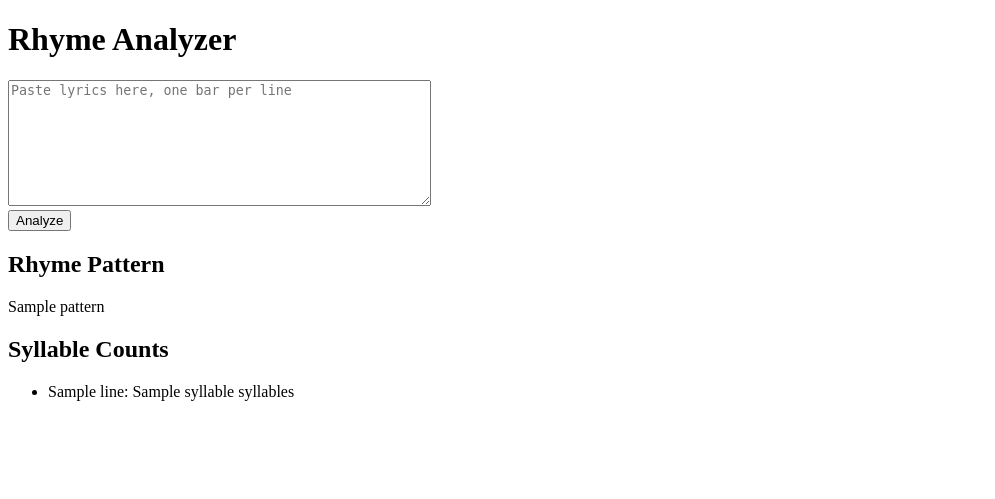
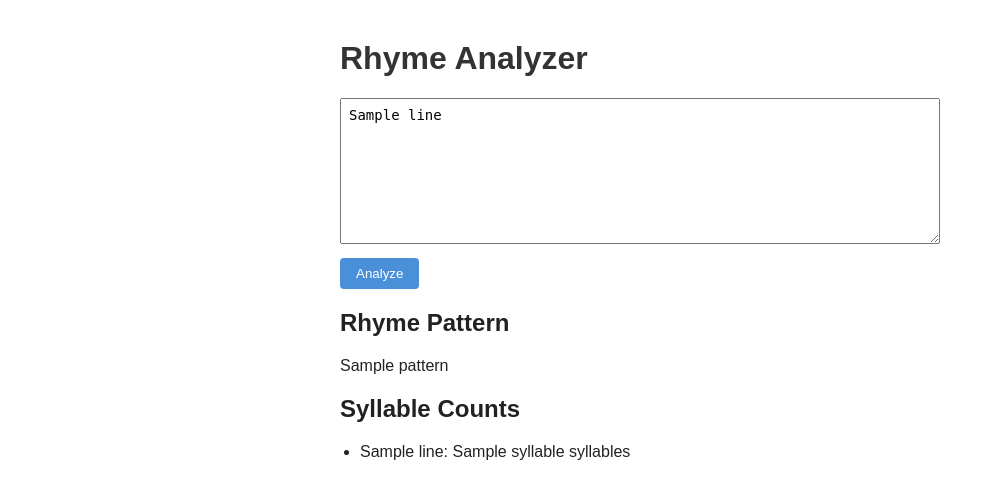
Before and after one commit to Kel1600/rhyme-analyzer, a Flask app: template templates/index.html in a window 1280 px wide. Shown: the top 499 px of the page, without its empty margins (0-995 px from the left). Run offline with Flask 3, Linux system fonts and the light colour scheme; the template is opened without the code that fills it: most values are stand-ins (such as "Sample title", 1, 10 or a date in 2020); parts of the project's set-up code (start-up, migrations or seed data) failed here and were passed over.

Commit message:
logic changes and HTML/CSS implementation

```diff
--- a/app.py
+++ b/app.py
@@ -1,10 +1,15 @@
 from flask import Flask, render_template, request
 from rhyme_analyzer import rhyme_pattern, count_line_syllables
+from livereload import Server
 
 app = Flask(__name__)
 
 @app.route("/", methods=["GET", "POST"])
 def home():
+    pattern = None
+    syllables = None
+    lyrics = None
+
     if request.method == "POST":
         lyrics = request.form["lyrics"]
         lyrics = lyrics.lower().split("\n")
@@ -17,4 +22,9 @@ def home():
     return render_template("index.html", pattern=pattern, syllables=syllables, lines=lyrics)
 
 if __name__ == "__main__":
-    app.run(debug=True)
+    # app.run(debug=True)
+    app.debug = True
+    server = Server(app.wsgi_app)
+    server.watch("templates/*.html")
+    server.watch("static/*.css")
+    server.serve(port=5000)
--- a/requirements.txt
+++ b/requirements.txt
@@ -2,6 +2,7 @@ blinker==1.9.0
 click==8.4.2
 cmudict==1.1.3
 Flask==3.1.3
+Flask-LiveReload==0.2.2
 importlib_metadata==9.0.0
 importlib_resources==7.1.0
 iniconfig==2.3.0
@@ -13,5 +14,6 @@ pluggy==1.6.0
 pronouncing==0.3.0
 Pygments==2.20.0
 pytest==9.1.1
+watchdog==6.0.0
 Werkzeug==3.1.8
 zipp==4.1.0
--- /dev/null
+++ b/static/style.css
@@ -0,0 +1,37 @@
+body {
+    background-color: white;
+    font-family: sans-serif;
+    max-width: 600px;
+    margin: 40px auto;
+    padding: 0 20px;
+    color: #222;
+}
+
+h1 {
+    color: #333;
+}
+
+textarea {
+    width: 100%;
+    font-size: 14px;
+    padding: 8px;
+    box-sizing: border-box;
+}
+
+button {
+    margin-top: 10px;
+    padding: 8px 16px;
+    background-color: #4a90d9;
+    color: white;
+    border: none;
+    border-radius: 4px;
+    cursor: pointer;
+}
+
+button:hover {
+    background-color: #357abd;
+}
+
+ul {
+    padding-left: 20px;
+}
--- a/templates/index.html
+++ b/templates/index.html
@@ -3,18 +3,23 @@
 <head>
     <meta charset="UTF-8">
     <meta name="viewport" content="width=device-width, initial-scale=1.0">
+    <link rel="stylesheet" href="{{ url_for('static', filename='style.css') }}">
     <title>Rhyme Analyzer</title>
 </head>
 <body>
     <h1> Rhyme Analyzer</h1>
     <form method="POST">
-        <textarea name="lyrics" rows="8" cols="50" placeholder="Paste lyrics here, one bar per line"></textarea>
+        <textarea name="lyrics" rows="8" cols="50" placeholder="Paste lyrics here, one bar per line">
+        {%- if lines -%}
+            {{ lines|join("\n")}}
+        {%- endif -%}
+        </textarea>
         <br>
         <button type="submit">Analyze</button>
     </form>
     {% if pattern %}
         <h2>Rhyme Pattern</h2>
-        <p> {{ pattern }}</p>
+        <p> {{ pattern|join(", ") }}</p>
 
         <h2>Syllable Counts</h2>
         <ul>
```
